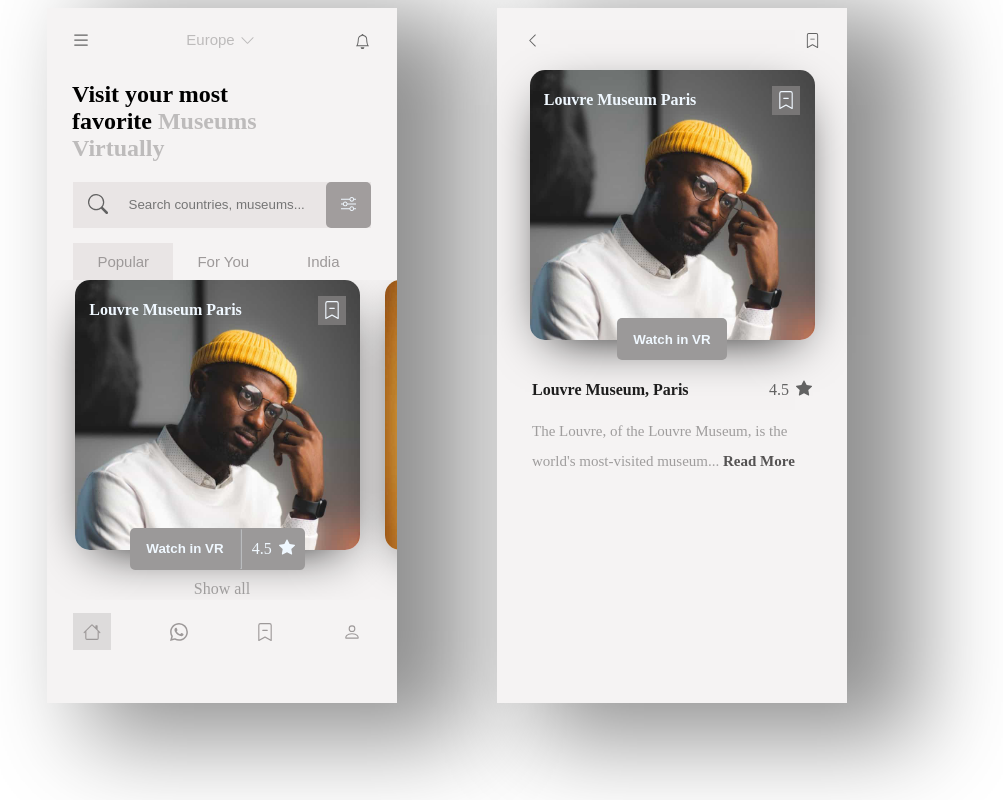
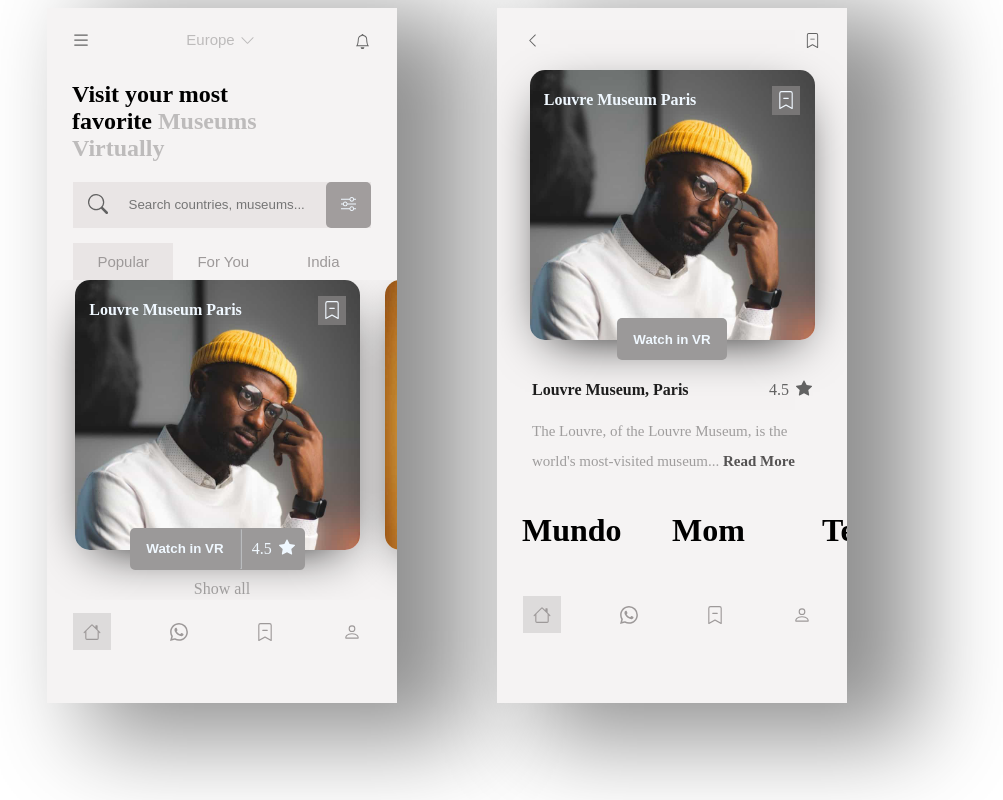
Before and after one commit to sito8943/ui-train, a React (Create React App) app: page / in a window 1280 px wide. Shown: the whole page, without its empty margins (193-1196 px from the left). Built offline with nearby package versions, Linux system fonts and the light colour scheme.

Commit message:
checking slide show

```diff
--- a/src/layouts/uiuxdesig.trends/Museums Virtually/layouts/Mobile/styles.jsx
+++ b/src/layouts/uiuxdesig.trends/Museums Virtually/layouts/Mobile/styles.jsx
@@ -11,6 +11,7 @@
   flexDirection: "column",
   alignItems: "center",
   margin: "0 50px",
+  overflow: "scroll",
 });
 
 export { containerCss };
--- a/src/layouts/uiuxdesig.trends/Museums Virtually/layouts/Slideshow/Item/Item.jsx
+++ b/src/layouts/uiuxdesig.trends/Museums Virtually/layouts/Slideshow/Item/Item.jsx
@@ -7,21 +7,28 @@
 import { item, middleCss, odd, even, startCss, endCss } from "./styles";
 
 const Item = (props) => {
-  const { index, children, total } = props;
+  const { index, children, total, noMargin } = props;
 
   return (
     <div
       className={`${item} ${index !== 0 && middleCss} ${
         index === 0 && index < total - 1 && startCss
       }
-      ${index === total - 1 && endCss} ${index % 2 === 0 ? even : odd}`}
+      ${index === total - 1 && endCss} ${
+        index % 2 && !noMargin === 0 ? even : odd
+      }`}
     >
       {children}
     </div>
   );
 };
 
+Item.defaultProps = {
+  noMargin: false,
+};
+
 Item.propTypes = {
+  noMargin: PropTypes.bool,
   index: PropTypes.number.isRequired,
   total: PropTypes.number.isRequired,
   children: PropTypes.node.isRequired,
--- a/src/layouts/uiuxdesig.trends/Museums Virtually/layouts/Slideshow/Slideshow.jsx
+++ b/src/layouts/uiuxdesig.trends/Museums Virtually/layouts/Slideshow/Slideshow.jsx
@@ -5,25 +5,49 @@
 
 // components
 import Item from "./Item/Item";
+import SmallItem from "./SmallItem/SmallItem";
 
 // styles
 import { slideshow } from "./styles";
 
 const Slideshow = (props) => {
-  const { content } = props;
+  const { content, noMargin, small } = props;
 
   return (
     <div className={slideshow} id="slideshow">
-      {content.map((item, i) => (
-        <Item key={`item${i}`} index={i} total={content.length}>
-          {item}
-        </Item>
-      ))}
+      {content.map((item, i) => {
+        return !small ? (
+          <Item
+            key={`item${i}`}
+            noMargin={noMargin}
+            index={i}
+            total={content.length}
+          >
+            {item}
+          </Item>
+        ) : (
+          <SmallItem
+            key={`item${i}`}
+            noMargin={noMargin}
+            index={i}
+            total={content.length}
+          >
+            {item}
+          </SmallItem>
+        );
+      })}
     </div>
   );
 };
 
+Slideshow.defaultProps = {
+  noMargin: false,
+  small: false,
+};
+
 Slideshow.propTypes = {
+  noMargin: PropTypes.bool,
+  small: PropTypes.bool,
   content: PropTypes.arrayOf(PropTypes.any),
 };
 
--- /dev/null
+++ b/src/layouts/uiuxdesig.trends/Museums Virtually/layouts/Slideshow/SmallItem/SmallItem.jsx
@@ -0,0 +1,19 @@
+import React from "react";
+
+// prop-types
+import PropTypes from "prop-types";
+
+// styles
+import { smallItem } from "./styles";
+
+const SmallItem = (props) => {
+  const { children } = props;
+
+  return <div className={smallItem}>{children}</div>;
+};
+
+SmallItem.propTypes = {
+  children: PropTypes.node.isRequired,
+};
+
+export default SmallItem;
--- /dev/null
+++ b/src/layouts/uiuxdesig.trends/Museums Virtually/layouts/Slideshow/SmallItem/styles.jsx
@@ -0,0 +1,9 @@
+// emotion
+import { css } from "@emotion/css";
+
+const smallItem = css({
+  height: 100,
+  width: 150
+});
+
+export { smallItem };
--- a/src/layouts/uiuxdesig.trends/Museums Virtually/views/Museums/Museums.jsx
+++ b/src/layouts/uiuxdesig.trends/Museums Virtually/views/Museums/Museums.jsx
@@ -4,13 +4,18 @@
 import ImageCard from "../../components/Card/ImageCard/ImageCard";
 import AccordionText from "../../components/AccordionText/AccordionText";
 import MuseumNavbar from "../../components/Navbar/MuseumNavbar/MuseumNavbar";
+import Dock from "../../components/Dock/Dock";
+import TabView from "../../layouts/TabView/TabView";
+import Slideshow from "../../layouts/Slideshow/Slideshow";
 import Mobile from "../../layouts/Mobile/Mobile";
+
+// images
+import img1 from "../../../../../assets/images/img1.jpg";
+import img2 from "../../../../../assets/images/img2.jpg";
+import img3 from "../../../../../assets/images/img3.jpg";
 
 // icons
 import { BsFillStarFill } from "react-icons/bs";
-
-// images
-import img1 from "../../../../../assets/images/img1.jpg";
 
 // styles
 import {
@@ -18,6 +23,25 @@
   vrStarIcon,
 } from "../../components/Card/ImageCard/styles";
 import { titleArea, titleCss, starSpan } from "./styles";
+
+const tabs = ["Exhibitions", "Highlights", "Guided Tours", "Artworks"];
+
+const slideContent = [
+  <ImageCard title="Louvre Museum Paris" src={img1} />,
+  <ImageCard title="Louvre Museum Paris" src={img2} />,
+  <ImageCard title="Louvre Museum Paris" src={img3} />,
+];
+const smallContent = [
+  <h1>Hola</h1>,
+  <h1>Mundo</h1>,
+  <h1>Mom</h1>,
+  <h1>Text</h1>,
+];
+const tabContent = [
+  <Slideshow content={slideContent} noMargin={true} />,
+  <Slideshow content={slideContent} noMargin={true} />,
+  <Slideshow content={slideContent} noMargin={true} />,
+];
 
 const Museums = () => {
   return (
@@ -36,6 +60,12 @@
           "The Louvre, of the Louvre Museum, is the world's most-visited museum. The museum is open today from 9:00 AM to 6:00 PM"
         }
       />
+      <div>
+        <Slideshow small={true} content={smallContent} />
+      </div>
+
+      {/*<TabView tabs={tabs} content={tabContent} />*/}
+      <Dock />
     </Mobile>
   );
 };
```
